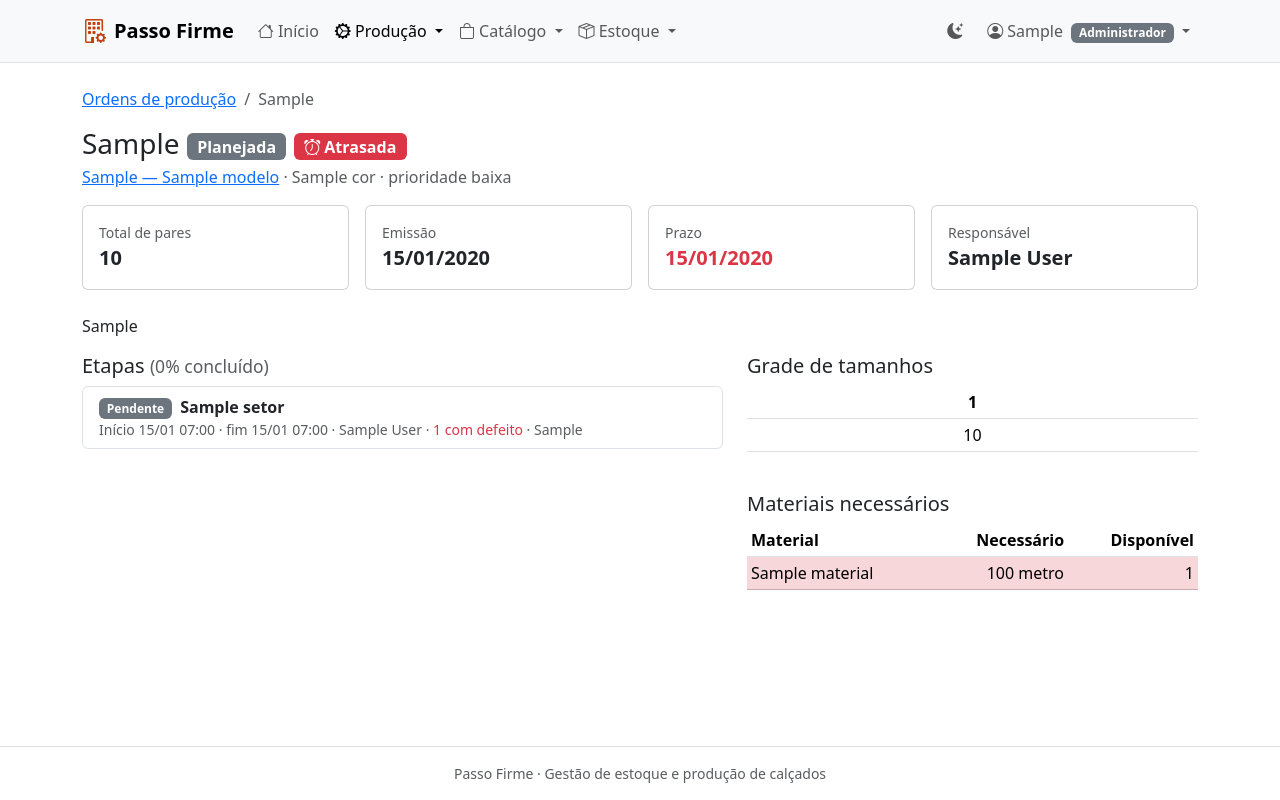
After one commit to vinicius-arantes/gestao-calcados, a Django app: page /producao/ordens/1/ in a window 1280 px wide. The commit adds this page. Run offline with Django 5.2, Linux system fonts and the light colour scheme; a user stored in the database is signed in; tables that the repository leaves empty hold one stand-in row (values such as "Sample post").

Commit message:
feat: listagem e detalhe das ordens de produção

```diff
--- a/config/urls.py
+++ b/config/urls.py
@@ -29,4 +29,5 @@ urlpatterns = [
     path('contas/', include('contas.urls')),
     path('catalogo/', include('catalogo.urls')),
     path('estoque/', include('estoque.urls')),
+    path('producao/', include('producao.urls')),
 ]
--- a/producao/models.py
+++ b/producao/models.py
@@ -2,6 +2,7 @@ from django.conf import settings
 from django.core.validators import MinValueValidator
 from django.db import models
 from django.db.models import Sum
+from django.urls import reverse
 from django.utils import timezone
 
 
@@ -65,6 +66,9 @@ class OrdemProducao(models.Model):
 
     def __str__(self):
         return f'{self.numero} — {self.modelo.referencia} {self.cor}'
+
+    def get_absolute_url(self):
+        return reverse('producao:ordem_detalhe', args=[self.pk])
 
     def save(self, *args, **kwargs):
         criando = self.pk is None
--- /dev/null
+++ b/producao/urls.py
@@ -0,0 +1,10 @@
+from django.urls import path
+
+from . import views
+
+app_name = 'producao'
+
+urlpatterns = [
+    path('ordens/', views.OrdemListView.as_view(), name='ordem_lista'),
+    path('ordens/<int:pk>/', views.OrdemDetailView.as_view(), name='ordem_detalhe'),
+]
--- a/producao/views.py
+++ b/producao/views.py
@@ -1,3 +1,55 @@
-from django.shortcuts import render
+from django.db.models import Q
+from django.utils import timezone
+from django.views.generic import DetailView, ListView
 
-# Create your views here.
+from config.mixins import AcessoMixin
+
+from .models import OrdemProducao
+
+
+class OrdemListView(AcessoMixin, ListView):
+    permission_required = 'producao.view_ordemproducao'
+    template_name = 'producao/ordem_lista.html'
+    paginate_by = 15
+
+    def get_queryset(self):
+        qs = OrdemProducao.objects.select_related('modelo', 'cor', 'responsavel').prefetch_related(
+            'itens', 'etapas',
+        )
+        busca = self.request.GET.get('q', '').strip()
+        if busca:
+            qs = qs.filter(
+                Q(numero__icontains=busca) | Q(modelo__referencia__icontains=busca)
+                | Q(modelo__nome__icontains=busca)
+            )
+        if status := self.request.GET.get('status'):
+            qs = qs.filter(status=status)
+        if self.request.GET.get('atrasadas') == '1':
+            qs = qs.filter(
+                status__in=[OrdemProducao.Status.PLANEJADA, OrdemProducao.Status.EM_PRODUCAO],
+                data_prevista__lt=timezone.localdate(),
+            )
+        return qs
+
+    def get_context_data(self, **kwargs):
+        contexto = super().get_context_data(**kwargs)
+        contexto['status_choices'] = OrdemProducao.Status.choices
+        return contexto
+
+
+class OrdemDetailView(AcessoMixin, DetailView):
+    permission_required = 'producao.view_ordemproducao'
+    model = OrdemProducao
+    template_name = 'producao/ordem_detalhe.html'
+
+    def get_context_data(self, **kwargs):
+        contexto = super().get_context_data(**kwargs)
+        ordem = self.object
+        contexto['itens'] = ordem.itens.select_related('tamanho')
+        contexto['etapas'] = ordem.etapas.select_related('setor', 'operador')
+        contexto['etapa_atual'] = ordem.etapa_atual
+        contexto['necessidade'] = [
+            {'material': m, 'necessario': q, 'suficiente': m.estoque_atual >= q}
+            for m, q in ordem.necessidade_materiais()
+        ]
+        return contexto
--- a/templates/catalogo/modelo_detalhe.html
+++ b/templates/catalogo/modelo_detalhe.html
@@ -83,7 +83,7 @@
         <tbody>
           {% for ordem in ordens %}
           <tr>
-            <td>{{ ordem.numero }}</td>
+            <td>{% if perms.producao.view_ordemproducao %}<a href="{{ ordem.get_absolute_url }}">{{ ordem.numero }}</a>{% else %}{{ ordem.numero }}{% endif %}</td>
             <td>{{ ordem.cor }}</td>
             <td><span class="badge text-bg-{{ ordem.cor_status }}">{{ ordem.get_status_display }}</span></td>
             <td>{{ ordem.data_prevista|date:"d/m/Y" }}</td>
--- a/templates/includes/menu.html
+++ b/templates/includes/menu.html
@@ -3,6 +3,16 @@
     <i class="bi bi-house"></i> Início
   </a>
 </li>
+{% if perms.producao.view_ordemproducao %}
+<li class="nav-item dropdown">
+  <a class="nav-link dropdown-toggle {% if request.resolver_match.app_name == 'producao' %}active{% endif %}" href="#" data-bs-toggle="dropdown" aria-expanded="false">
+    <i class="bi bi-gear-wide-connected"></i> Produção
+  </a>
+  <ul class="dropdown-menu">
+    <li><a class="dropdown-item" href="{% url 'producao:ordem_lista' %}">Ordens de produção</a></li>
+  </ul>
+</li>
+{% endif %}
 {% if perms.catalogo.view_modelo %}
 <li class="nav-item dropdown">
   <a class="nav-link dropdown-toggle {% if request.resolver_match.app_name == 'catalogo' %}active{% endif %}" href="#" data-bs-toggle="dropdown" aria-expanded="false">
--- /dev/null
+++ b/templates/producao/ordem_detalhe.html
@@ -0,0 +1,93 @@
+{% extends 'base.html' %}
+{% block titulo %}{{ object.numero }}{% endblock %}
+{% block conteudo %}
+<nav aria-label="breadcrumb">
+  <ol class="breadcrumb">
+    <li class="breadcrumb-item"><a href="{% url 'producao:ordem_lista' %}">Ordens de produção</a></li>
+    <li class="breadcrumb-item active" aria-current="page">{{ object.numero }}</li>
+  </ol>
+</nav>
+
+<div class="d-flex flex-wrap justify-content-between align-items-start gap-2 mb-3">
+  <div>
+    <h1 class="h3 mb-1">
+      {{ object.numero }}
+      <span class="badge text-bg-{{ object.cor_status }} align-middle fs-6">{{ object.get_status_display }}</span>
+      {% if object.atrasada %}<span class="badge text-bg-danger align-middle fs-6"><i class="bi bi-alarm"></i> Atrasada</span>{% endif %}
+    </h1>
+    <p class="text-body-secondary mb-0">
+      {% if perms.catalogo.view_modelo %}<a href="{{ object.modelo.get_absolute_url }}">{{ object.modelo }}</a>{% else %}{{ object.modelo }}{% endif %}
+      · {{ object.cor }} · prioridade {{ object.get_prioridade_display|lower }}
+    </p>
+  </div>
+  <div class="d-flex flex-wrap gap-2">{% include 'producao/includes/acoes_ordem.html' %}</div>
+</div>
+
+<div class="row g-3 mb-4">
+  <div class="col-6 col-lg-3"><div class="card h-100"><div class="card-body">
+    <div class="small text-body-secondary">Total de pares</div><div class="fs-5 fw-semibold">{{ object.total_pares }}</div>
+  </div></div></div>
+  <div class="col-6 col-lg-3"><div class="card h-100"><div class="card-body">
+    <div class="small text-body-secondary">Emissão</div><div class="fs-5 fw-semibold">{{ object.data_emissao|date:"d/m/Y" }}</div>
+  </div></div></div>
+  <div class="col-6 col-lg-3"><div class="card h-100"><div class="card-body">
+    <div class="small text-body-secondary">Prazo</div><div class="fs-5 fw-semibold {% if object.atrasada %}text-danger{% endif %}">{{ object.data_prevista|date:"d/m/Y" }}</div>
+  </div></div></div>
+  <div class="col-6 col-lg-3"><div class="card h-100"><div class="card-body">
+    <div class="small text-body-secondary">Responsável</div><div class="fs-5 fw-semibold">{{ object.responsavel.get_full_name|default:object.responsavel|default:"-" }}</div>
+  </div></div></div>
+</div>
+{% if object.observacoes %}<p>{{ object.observacoes|linebreaksbr }}</p>{% endif %}
+
+<div class="row g-4">
+  <div class="col-lg-7">
+    <h2 class="h5">Etapas <small class="text-body-secondary">({{ object.progresso }}% concluído)</small></h2>
+    <div class="list-group mb-4">
+      {% for etapa in etapas %}
+      <div class="list-group-item {% if etapa == etapa_atual and object.status == 'EM_PRODUCAO' %}list-group-item-warning{% endif %}">
+        <div class="d-flex flex-wrap justify-content-between align-items-center gap-2">
+          <div>
+            <span class="badge text-bg-{{ etapa.cor_status }} me-1">{{ etapa.get_status_display }}</span>
+            <strong>{{ etapa.setor }}</strong>
+            <div class="small text-body-secondary">
+              {% if etapa.inicio %}Início {{ etapa.inicio|date:"d/m H:i" }}{% endif %}
+              {% if etapa.fim %} · fim {{ etapa.fim|date:"d/m H:i" }}{% endif %}
+              {% if etapa.operador %} · {{ etapa.operador.get_full_name|default:etapa.operador }}{% endif %}
+              {% if etapa.pares_refugo %} · <span class="text-danger">{{ etapa.pares_refugo }} com defeito</span>{% endif %}
+              {% if etapa.observacao %} · {{ etapa.observacao }}{% endif %}
+            </div>
+          </div>
+          {% if etapa == etapa_atual %}{% include 'producao/includes/avancar_etapa.html' %}{% endif %}
+        </div>
+      </div>
+      {% endfor %}
+    </div>
+  </div>
+  <div class="col-lg-5">
+    <h2 class="h5">Grade de tamanhos</h2>
+    <div class="table-responsive mb-4">
+      <table class="table table-sm">
+        <thead><tr>{% for item in itens %}<th class="text-center">{{ item.tamanho }}</th>{% endfor %}</tr></thead>
+        <tbody><tr>{% for item in itens %}<td class="text-center">{{ item.quantidade }}</td>{% empty %}<td class="text-body-secondary">Grade não informada.</td>{% endfor %}</tr></tbody>
+      </table>
+    </div>
+    <h2 class="h5">Materiais necessários</h2>
+    <div class="table-responsive">
+      <table class="table table-sm">
+        <thead><tr><th>Material</th><th class="text-end">Necessário</th>{% if object.status == 'PLANEJADA' %}<th class="text-end">Disponível</th>{% endif %}</tr></thead>
+        <tbody>
+          {% for linha in necessidade %}
+          <tr class="{% if object.status == 'PLANEJADA' and not linha.suficiente %}table-danger{% endif %}">
+            <td>{{ linha.material.nome }}</td>
+            <td class="text-end">{{ linha.necessario|floatformat:"-3" }} {{ linha.material.get_unidade_display }}</td>
+            {% if object.status == 'PLANEJADA' %}<td class="text-end">{{ linha.material.estoque_atual|floatformat:"-3" }}</td>{% endif %}
+          </tr>
+          {% empty %}
+          <tr><td colspan="3" class="text-body-secondary">O modelo não tem ficha técnica.</td></tr>
+          {% endfor %}
+        </tbody>
+      </table>
+    </div>
+  </div>
+</div>
+{% endblock %}
```
Also changed, not shown: templates/producao/ordem_lista.html (added, +54 -0 lines), templates/producao/includes/acoes_ordem.html (added), templates/producao/includes/avancar_etapa.html (added).
